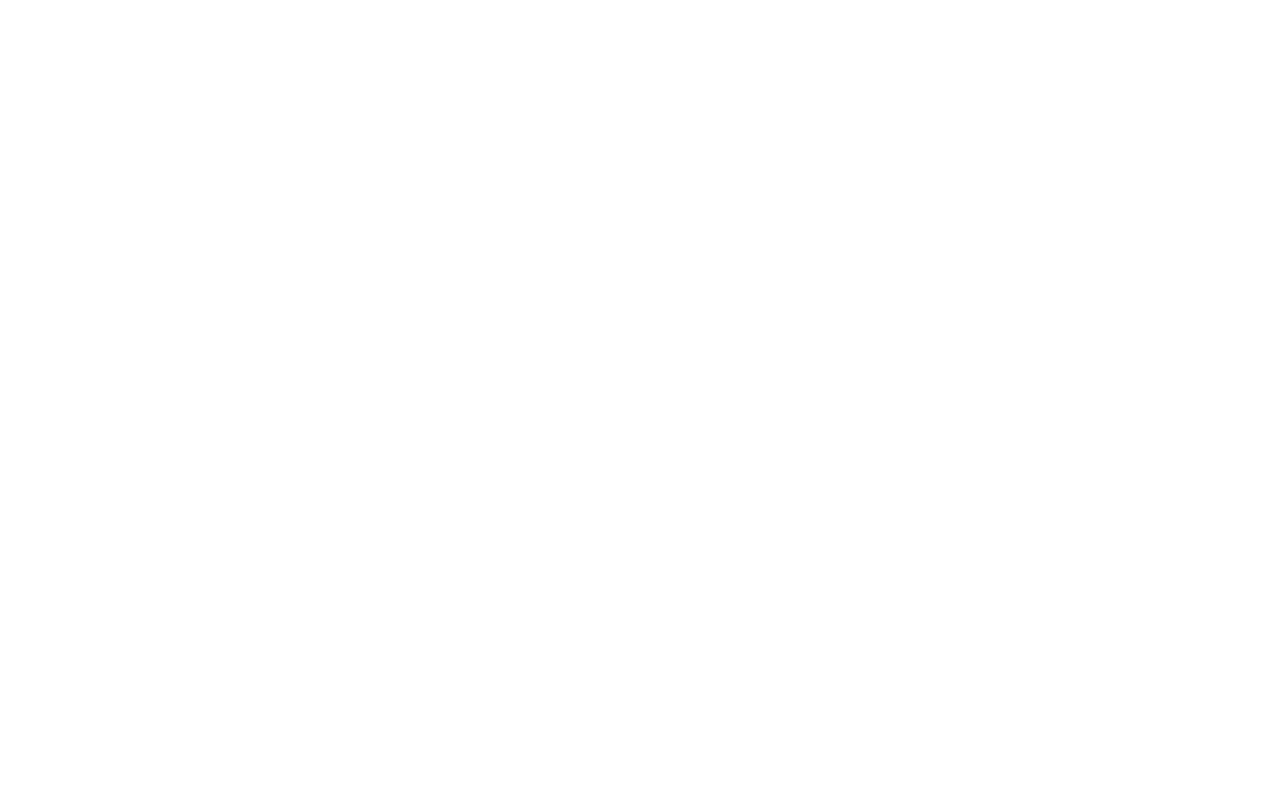
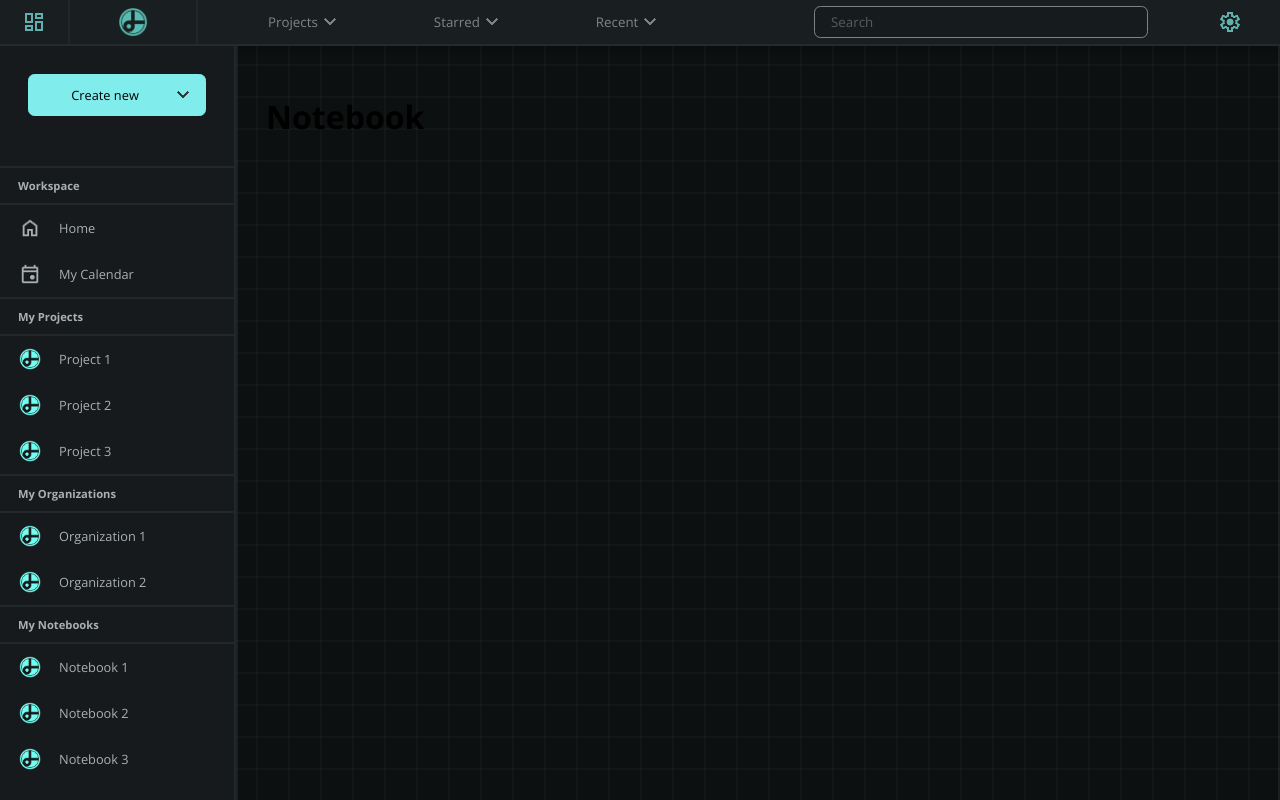
Before and after one commit to denzeysenpai/ligma, a React (Vite) app: page /authenticated/notebook in a window 1280 px wide. Before the commit this address had no page. Built offline with nearby package versions, Linux system fonts and the light colour scheme.

Commit message:
[0.3.6 : Major Updaet]
- Added settings button to left nav
- Added routes to pages
- Added temporary view

```diff
--- a/src/App.tsx
+++ b/src/App.tsx
@@ -3,36 +3,30 @@
 import  Login  from "./pages/login-page/Login";
 import Home from "./pages/authenticated/home/Home";
 import Dashboard from "./pages/authenticated/dashboard/Dashboard";
+import Projects from "./pages/authenticated/projects/Projects";
+import Organization from "./pages/authenticated/organization/Organization";
+import Notebook from "./pages/authenticated/notebook/Notebook";
 function App() {
-  const logged_in = !false;
-
-
-  if (logged_in) {
   return (
     <>
-
     <BrowserRouter>
       <Routes>
         <Route path="/authenticated" element={Home()}>
           <Route index element={Dashboard()}/>
           <Route path="calendar" element={<h1>Contact</h1>}/>
-            <Route path="calendar" element={<h1>Contact</h1>}/>
+          <Route path="project" element={Projects()}/>
+          <Route path="organization" element={Organization()}/>
+          <Route path="notebook" element={Notebook()}/>
         </Route>
-        </Routes>
-      </BrowserRouter>
-      </>
-    )
-  } else {
-    return (
-      <>
-      <BrowserRouter>
-        <Routes>
         <Route index element={Login()}/>
       </Routes>
     </BrowserRouter>
     </>
   )
 }
-}
 
 export default App
+
+
+
+//@note USE ENCRYPTION FOR THE PARAMETERS IN THE URL FOR DIFFERENT IDS (USE ENV)
--- a/src/pages/authenticated/home/Home.css
+++ b/src/pages/authenticated/home/Home.css
@@ -143,12 +143,13 @@
                 .link {
                     max-width: 100%;
                     text-align: center;
-                    padding: 8px 30px;
+                    padding: 8px 15px;
                     text-decoration: none;
                     color: var(--light-gray);
                     font-size: var(--font-size-2000);
                     background-color: var(--black);
                     display: flex;
+
                     &:hover {
                         opacity: 0.5;
                         background-color: black;
@@ -164,11 +165,52 @@
                         height: fit-content;
                         padding: 0;
                     }
+
+                    .settings {
+                        background-color: transparent;
+                        width: fit-content;
+                        height: fit-content;
+                        margin: auto 0 auto auto;
+                        padding: 10px 0px 10px 15px;
+                        display: none;
+                        border: none;
+                        transition: var(--quick);
+
+                        .circles {
+                            padding: 2px;
+                            background-color: white;
+                            content: "";
+                            margin: 2px;
+                            border-radius: 100%;
+                            transition: var(--quick);
+                        }
+
+                        &:hover {
+                            .circles {
+                                background-color: var(--light-cyan);
+                                transform: translateY(-3px);
+                            }
+
+                            .circles:nth-child(1) {
+                                transform: translateY(6px) translateX(2px);
+                            }
+                            .circles:nth-child(3) {
+                                transform: translateY(6px) translateX(-2px);
+                            }
+
+                        }
+                    }
+
+                    &:hover {
+                        .settings{
+                            display: flex;
+                        }
+                    }
                 }
 
                 h2 {
                     font-size: 0.7rem;
-                    padding: 10px 30px;
+                    padding: 10px 18px;
                     margin: 0;
                     color: var(--light-gray);
                     border-bottom: 2px solid var(--grid-color);
--- a/src/pages/authenticated/home/Home.tsx
+++ b/src/pages/authenticated/home/Home.tsx
@@ -20,6 +20,11 @@
     { id: 3, name: "Notebook 3", img: ligmaLogo }
 ]
 
+const organizations = [
+    { id: 1, name: "Organization 1", img: ligmaLogo },
+    { id: 2, name: "Organization 2", img: ligmaLogo },
+]
+
 function GetRecents() {
     return recents.map((recent) => (
         <Link to={`/authenticated/project?id=${recent.id}`} className="link">
@@ -27,6 +32,27 @@
             <span>
             {recent.name}
             </span>
+            <button className="settings">
+                <span className="circles"></span>
+                <span className="circles"></span>
+                <span className="circles"></span>
+            </button>
+        </Link>
+    ))
+}
+
+function GetOrganizations() {
+    return organizations.map((recent) => (
+        <Link to={`/authenticated/organization?id=${recent.id}`} className="link">
+            <img src={recent.img} alt="img" />
+            <span>
+            {recent.name}
+            </span>
+            <button className="settings">
+                <span className="circles"></span>
+                <span className="circles"></span>
+                <span className="circles"></span>
+            </button>
         </Link>
     ))
 }
@@ -38,6 +64,11 @@
             <span>
             {recent.name}
             </span>
+            <button className="settings">
+                <span className="circles"></span>
+                <span className="circles"></span>
+                <span className="circles"></span>
+            </button>
         </Link>
     ))
 }
@@ -86,6 +117,8 @@
                     </Link>
                     <h2>My Projects</h2>
                     <GetRecents />
+                    <h2>My Organizations</h2>
+                    <GetOrganizations />
                     <h2>My Notebooks</h2>
                     <GetNotebooks />
                 </nav>
--- /dev/null
+++ b/src/pages/authenticated/notebook/Notebook.tsx
@@ -0,0 +1,13 @@
+
+
+
+function Notebook() {
+    return(
+        <>
+            <h1>Notebook</h1>
+        </>
+    )
+}
+
+
+export default Notebook
--- /dev/null
+++ b/src/pages/authenticated/organization/Organization.tsx
@@ -0,0 +1,14 @@
+
+
+
+
+function Organization() {
+    return(
+        <>
+            <h1>Organization</h1>
+        </>
+    )
+}
+
+
+export default Organization
--- a/src/pages/authenticated/projects/Projects.tsx
+++ b/src/pages/authenticated/projects/Projects.tsx
@@ -0,0 +1,14 @@
+
+
+
+function Projects() {
+    return (
+        <>
+            <h1>Projects</h1>
+        </>
+    )
+}
+
+
+
+export default Projects
```
Also changed, not shown: src/fetching/projects.ts (added). Lines whose indentation alone changed are shown as unchanged.
